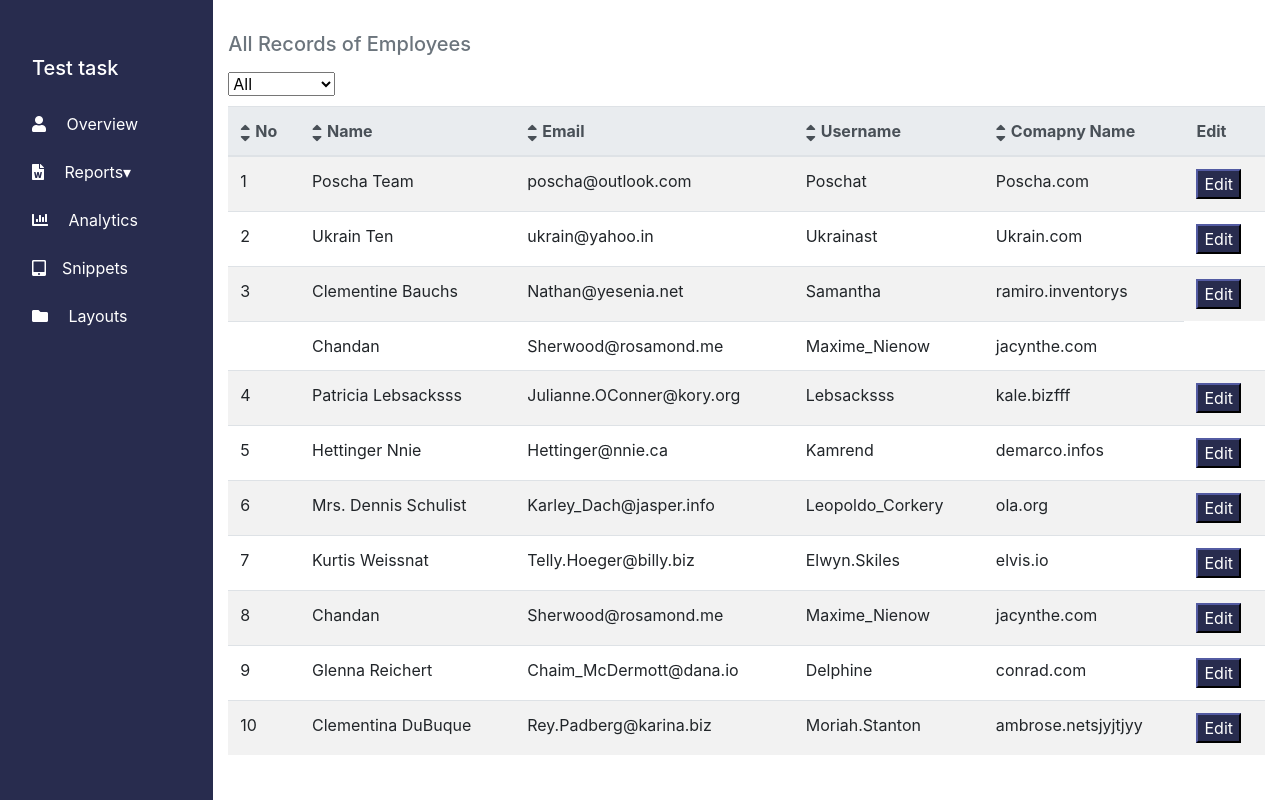
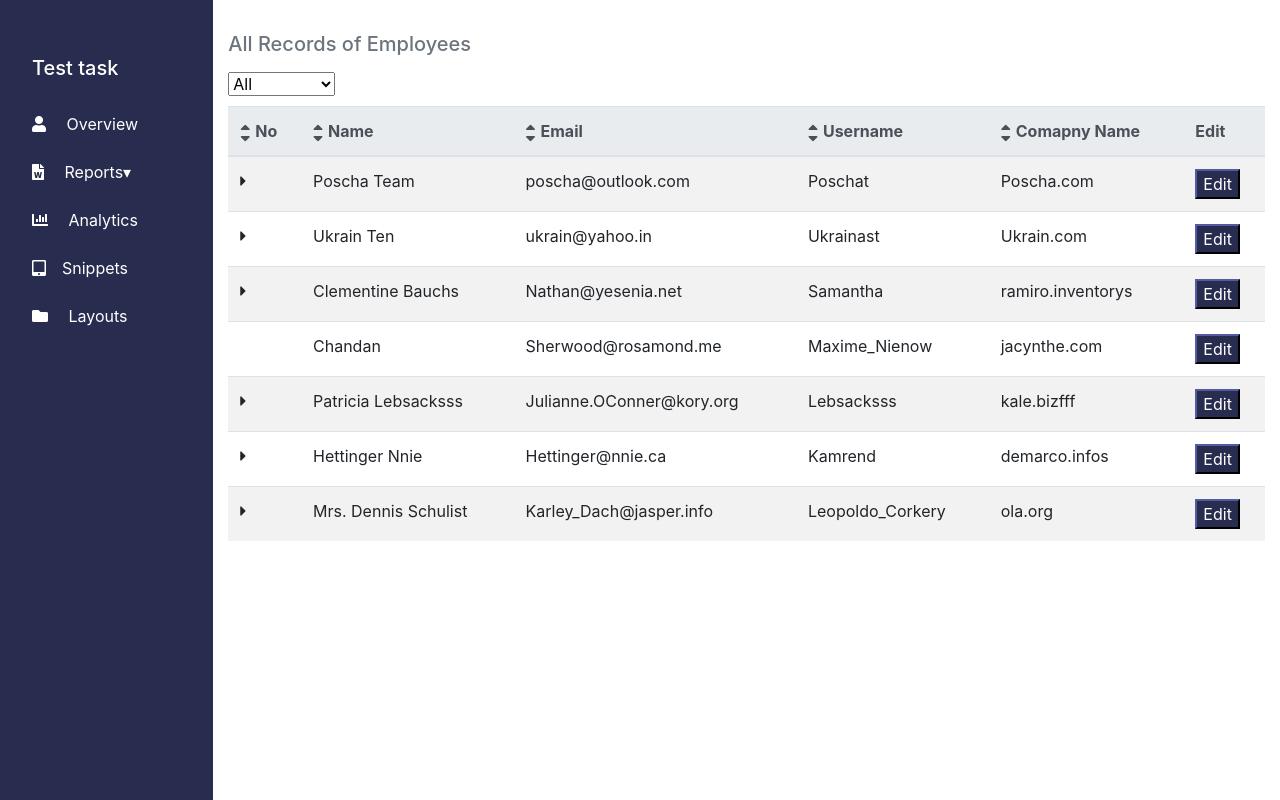
Before and after one commit to binaryprotagonist/Dashboard, a React (Create React App) app: page / in a window 1280 px wide. Both pictures are taken after a click on the element 746 px from the left and 294 px from the top of the page. Built offline with nearby package versions, Linux system fonts and the light colour scheme.

Commit message:
added codes

```diff
--- a/src/components/Dashboard.js
+++ b/src/components/Dashboard.js
@@ -8,17 +8,21 @@ const Dashboard = () => {
   const [allRecords, setAllRecords] = useState([]);
   const [data, setData] = useState([]);
   const [subData, setSubData] = useState([]);
-  const [selectSubData, setSelectSubData] = useState(null);
+  const [allChildRecords, setChildAllRecords] = useState([]);
+  const [childData, setChildData] = useState([]);
   const [name, setName] = useState("");
   const [email, setEmail] = useState("");
   const [username, setUsername] = useState("");
   const [website, setWebsite] = useState("");
+  const [icon, setIcon] = useState(true);
 
   const fetchInventory = () => {
     console.log(myData);
     setAllRecords(myData.posts);
     setData(myData.posts);
     setSubData(myData.subData);
+    setChildAllRecords(myData.subData);
+    setChildData(myData.subData);
   };
 
   useEffect(() => {
@@ -85,15 +89,32 @@ const Dashboard = () => {
     setUsername(currentUsername);
     setWebsite(currentWebsite);
   };
-
+  const onEditChild = ({
+    id,
+    currentName,
+    currentEmail,
+    currentUsername,
+    currentWebsite,
+  }) => {
+    setInEditMode({
+      status: true,
+      rowKey: id,
+    });
+    setName(currentName);
+    setEmail(currentEmail);
+    setUsername(currentUsername);
+    setWebsite(currentWebsite);
+  };
   const toggleRow = (id) => {
     setInExpandMode({
       status: true,
       rowKey: id,
     });
-    const forDataSelection = subData.filter((el) => el.referenceId === id)
-    console.log('cliekd', id, forDataSelection);
-    setSelectSubData(forDataSelection)
+    const forDataSelection = allChildRecords.filter(
+      (el) => el.referenceId === id
+    );
+    console.log("cliekd", id, forDataSelection);
+    setChildData(forDataSelection);
   };
 
   /**
@@ -133,7 +154,45 @@ const Dashboard = () => {
     });
     console.log(updatedReports);
   };
-
+  const updateChildInventory = ({
+    id,
+    newName,
+    newEmail,
+    newUsername,
+    newWebsite,
+  }) => {
+    const updatedChildReports = allChildRecords.map((el) => {
+      if (el.id === id) {
+        return {
+          ...el,
+          name: newName,
+          email: newEmail,
+          username: newUsername,
+          website: newWebsite,
+        };
+      }
+      return el;
+    });
+    const updatedChildData = childData.map((el) => {
+      if (el.id === id) {
+        return {
+          ...el,
+          name: newName,
+          email: newEmail,
+          username: newUsername,
+          website: newWebsite,
+        };
+      }
+      return el;
+    });
+    setChildAllRecords(updatedChildReports);
+    setChildData(updatedChildData);
+    setInEditMode({
+      status: false,
+      rowKey: id,
+    });
+    console.log(updatedChildReports);
+  };
   /**
    *
    * @param id -The id of the website
@@ -144,6 +203,9 @@ const Dashboard = () => {
    */
   const onSave = ({ id, newName, newEmail, newUsername, newWebsite }) => {
     updateInventory({ id, newName, newEmail, newUsername, newWebsite });
+  };
+  const onSaveChild = ({ id, newName, newEmail, newUsername, newWebsite }) => {
+    updateChildInventory({ id, newName, newEmail, newUsername, newWebsite });
   };
 
   const onCancel = () => {
@@ -172,7 +234,10 @@ const Dashboard = () => {
     }
     setData(tableData);
   };
-
+  const changeIcon = (item) => {
+    setIcon(item);
+    setIcon(!icon);
+  };
   return (
     <div className="col main mt-3">
       <div className="row ">
@@ -191,8 +256,11 @@ const Dashboard = () => {
             <table className="table table-striped">
               <thead className="thead-light">
                 <tr>
-                  <th> <i onClick={ascId} class="fa fa-sort-up"></i>
-                    <i onClick={decId} class="fa fa-sort-down"></i>No </th>
+                  <th>
+                    {" "}
+                    <i onClick={ascId} class="fa fa-sort-up"></i>
+                    <i onClick={decId} class="fa fa-sort-down"></i>No{" "}
+                  </th>
                   <th>
                     <i onClick={sortData} class="fa fa-sort-up"></i>
                     <i onClick={decData} class="fa fa-sort-down"></i>Name{" "}
@@ -220,7 +288,14 @@ const Dashboard = () => {
                 {data.map((item) => (
                   <React.Fragment key={item.name}>
                     <tr onClick={() => toggleRow(item.id)}>
-                      <td>{item.id}</td>
+                      <td onClick={() => changeIcon(item.id)}>
+                        {/* {item.id} */}
+                        {icon ? (
+                          <i class="fa fa-caret-right"></i>
+                        ) : (
+                          <i class="fa fa-caret-down"></i>
+                        )}
+                      </td>
                       <td>
                         {inEditMode.status && inEditMode.rowKey === item.id ? (
                           <input
@@ -308,28 +383,111 @@ const Dashboard = () => {
                         )}
                       </td>
                     </tr>
-                    {
-                      inExpandMode.status && inExpandMode.rowKey === item.id ?
-                        selectSubData.map((el) => (
-                          <tr key={el.id}>
+                    {inExpandMode.status && inExpandMode.rowKey === item.id
+                      ? childData.map((el) => (
+                          <tr key={el.id} onClick={() => toggleRow(el.id)}>
+                            <td>{/* <div>{item.id}</div> */}</td>
                             <td>
-                              {/* <div>{item.id}</div> */}
+                              {" "}
+                              {inEditMode.status &&
+                              inEditMode.rowKey === el.id ? (
+                                <input
+                                  value={name}
+                                  onChange={(event) =>
+                                    setName(event.target.value)
+                                  }
+                                />
+                              ) : (
+                                el.name
+                              )}
+                            </td>
+
+                            <td>
+                              {inEditMode.status &&
+                              inEditMode.rowKey === el.id ? (
+                                <input
+                                  value={email}
+                                  onChange={(event) =>
+                                    setEmail(event.target.value)
+                                  }
+                                />
+                              ) : (
+                                el.email
+                              )}
                             </td>
                             <td>
-                              <div>{el.name}</div>
+                              {inEditMode.status &&
+                              inEditMode.rowKey === el.id ? (
+                                <input
+                                  value={username}
+                                  onChange={(event) =>
+                                    setUsername(event.target.value)
+                                  }
+                                />
+                              ) : (
+                                el.username
+                              )}
                             </td>
                             <td>
-                              <div>{el.email}</div>
+                              {inEditMode.status &&
+                              inEditMode.rowKey === el.id ? (
+                                <input
+                                  value={website}
+                                  onChange={(event) =>
+                                    setWebsite(event.target.value)
+                                  }
+                                />
+                              ) : (
+                                el.website
+                              )}
                             </td>
                             <td>
-                            <div>{el.username}</div>
-                            </td>
-                            <td>
-                            <div>{el.website}</div>
+                              {inEditMode.status &&
+                              inEditMode.rowKey === el.id ? (
+                                <React.Fragment>
+                                  <button
+                                    className={"btn-success"}
+                                    onClick={() =>
+                                      onSaveChild({
+                                        id: el.id,
+                                        newName: name,
+                                        newEmail: email,
+                                        newUsername: username,
+                                        newWebsite: website,
+                                      })
+                                    }
+                                  >
+                                    Save
+                                  </button>
+
+                                  <button
+                                    className={"btn-secondary"}
+                                    style={{ marginLeft: 8 }}
+                                    onClick={() => onCancel()}
+                                  >
+                                    Cancel
+                                  </button>
+                                </React.Fragment>
+                              ) : (
+                                <button
+                                  className={"btn-primary"}
+                                  onClick={() =>
+                                    onEditChild({
+                                      id: el.id,
+                                      currentName: el.name,
+                                      currentEmail: el.email,
+                                      currentUsername: el.username,
+                                      currentWebsite: el.website,
+                                    })
+                                  }
+                                >
+                                  Edit
+                                </button>
+                              )}
                             </td>
                           </tr>
-                        )) : ""
-                    }
+                        ))
+                      : ""}
                   </React.Fragment>
                 ))}
               </tbody>
--- a/src/db/db.json
+++ b/src/db/db.json
@@ -89,7 +89,7 @@
       }
     },
     {
-      "id": 6,
+      "id": 11,
       "type": "vendor",
       "name": "Mrs. Dennis Schulist",
       "username": "Leopoldo_Corkery",
@@ -110,88 +110,6 @@
         "name": "Considine-Lockman",
         "catchPhrase": "Synchronised bottom-line interface",
         "bs": "e-enable innovative applications"
-      }
-    },
-    {
-      "id": 7,
-      "name": "Kurtis Weissnat",
-      "type": "vendor",
-      "username": "Elwyn.Skiles",
-      "email": "Telly.Hoeger@billy.biz",
-      "address": {
-        "street": "Rex Trail",
-        "suite": "Suite 280",
-        "city": "Howemouth",
-        "zipcode": "58804-1099",
-        "geo": {
-          "lat": "24.8918",
-          "lng": "21.8984"
-        }
-      },
-      "phone": "210.067.6132",
-      "website": "elvis.io",
-      "company": {
-        "name": "Johns Group",
-        "catchPhrase": "Configurable multimedia task-force",
-        "bs": "generate enterprise e-tailers"
-      }
-    },
-    {
-      "name": "Chandan",
-      "type": "vendor",
-      "email": "Sherwood@rosamond.me",
-      "username": "Maxime_Nienow",
-      "website": "jacynthe.com",
-      "userId": 8,
-      "id": 8
-    },
-    {
-      "id": 9,
-      "name": "Glenna Reichert",
-      "username": "Delphine",
-      "email": "Chaim_McDermott@dana.io",
-      "type": "vendor",
-      "address": {
-        "street": "Dayna Park",
-        "suite": "Suite 449",
-        "city": "Bartholomebury",
-        "zipcode": "76495-3109",
-        "geo": {
-          "lat": "24.6463",
-          "lng": "-168.8889"
-        }
-      },
-      "phone": "(775)976-6794 x41206",
-      "website": "conrad.com",
-      "company": {
-        "name": "Yost and Sons",
-        "catchPhrase": "Switchable contextually-based project",
-        "bs": "aggregate real-time technologies"
-      },
-      "unit_price": "ssss"
-    },
-    {
-      "id": 10,
-      "name": "Clementina DuBuque",
-      "type": "vendor",
-      "username": "Moriah.Stanton",
-      "email": "Rey.Padberg@karina.biz",
-      "address": {
-        "street": "Kattie Turnpike",
-        "suite": "Suite 198",
-        "city": "Lebsackbury",
-        "zipcode": "31428-2261",
-        "geo": {
-          "lat": "-38.2386",
-          "lng": "57.2232"
-        }
-      },
-      "phone": "024-648-3804",
-      "website": "ambrose.netsjyjtjyy",
-      "company": {
-        "name": "Hoeger LLC",
-        "catchPhrase": "Centralized empowering task-force",
-        "bs": "target end-to-end models"
       }
     }
   ],
```
